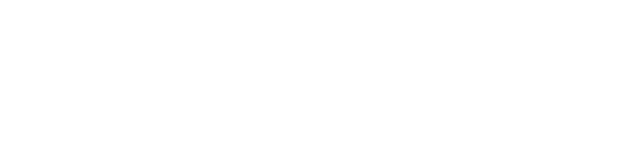
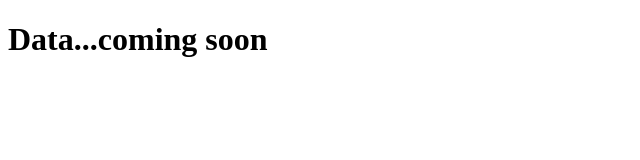
Before and after one commit to sjoseph1848/coronavirus-tracker, a plain HTML site: page home/index.html in a window 1280 px wide. Shown: the whole page, without its empty margins (0-640 px from the left). Drawn offline with Linux system fonts and the light colour scheme.

Commit message:
updated page for the data info

```diff
--- a/home/index.html
+++ b/home/index.html
@@ -6,6 +6,6 @@
     <title>Home Page</title>
 </head>
 <body>
-
+    <h1>Data...coming soon</h1>
 </body>
 </html>
```
